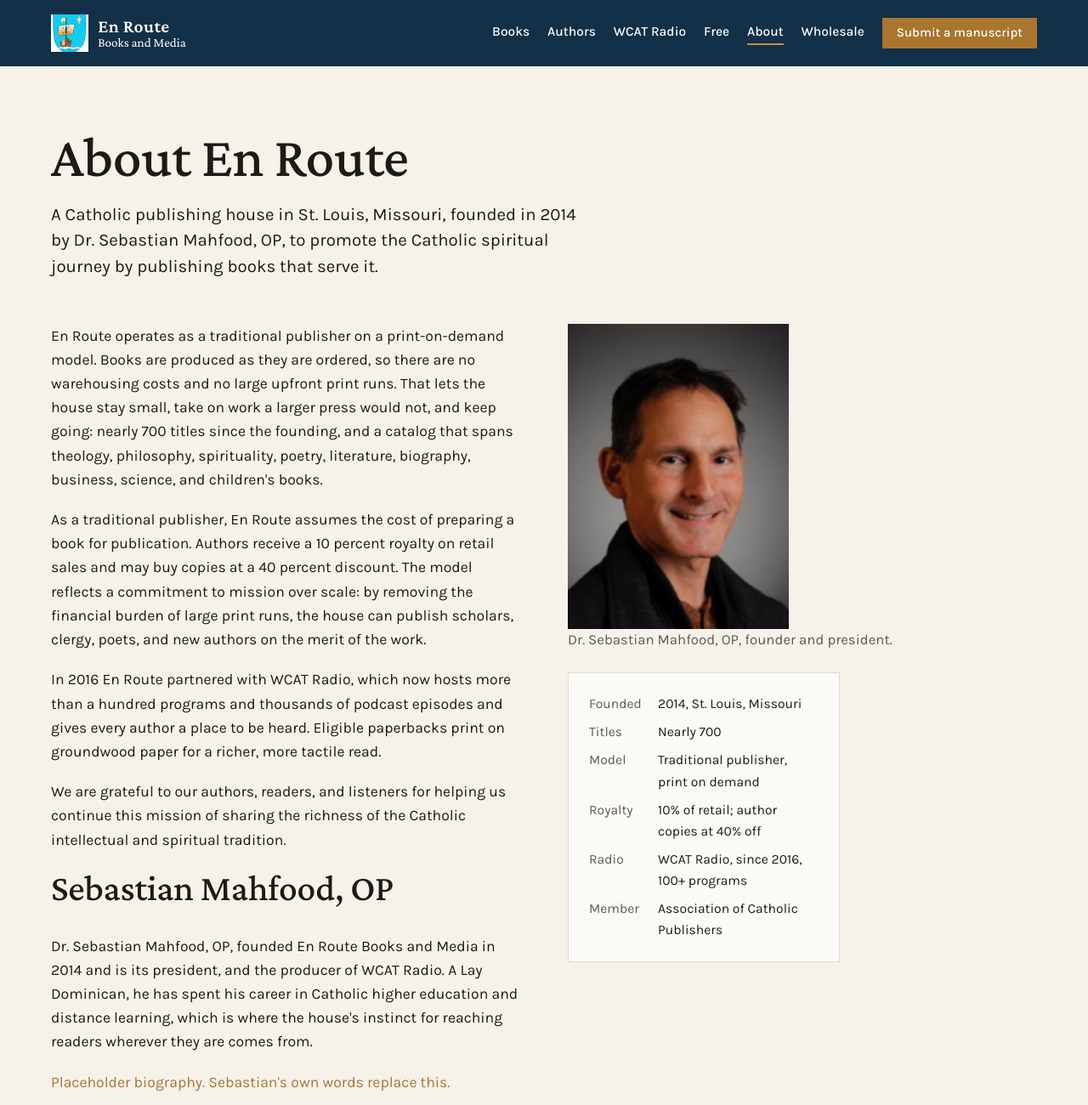
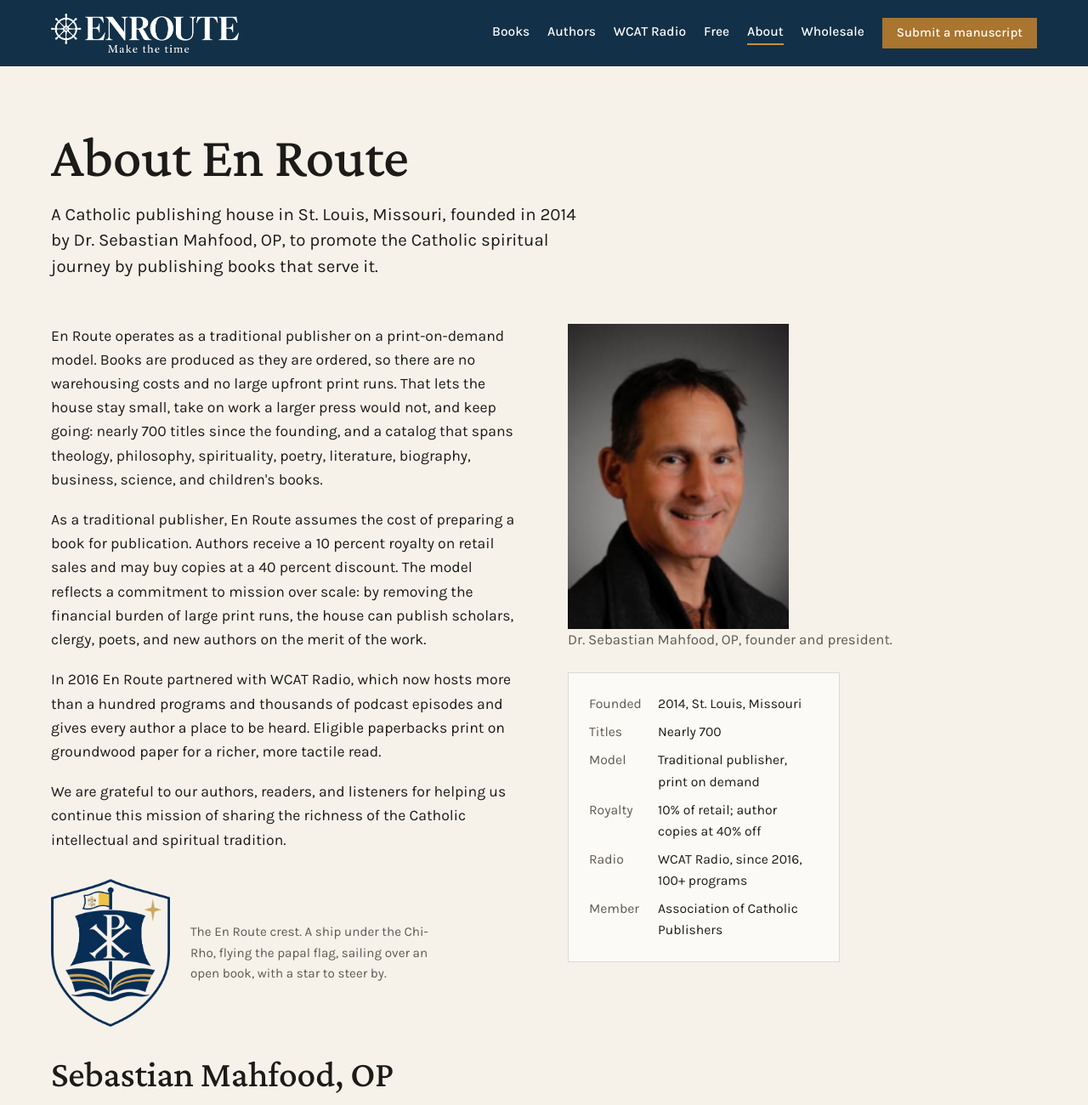
Before and after one commit to liquid1188/en-route-books, an Eleventy site: page src/about.njk in a window 1280 px wide. Shown: the top 1300 px of the page at 85% size. Built offline with nearby package versions, Linux system fonts and the light colour scheme; Eleventy itself is replaced by a stand-in of ours; files that its build step writes are made by us from their sources.

Commit message:
New wordmark in header, crest in footer and About, crest favicon and OG image

```diff
--- a/src/_includes/base.njk
+++ b/src/_includes/base.njk
@@ -6,19 +6,19 @@
   <title>{% if title %}{{ title }} · {% endif %}{{ site.name }}</title>
   <meta name="description" content="{{ description or 'A Catholic publishing house in St. Louis. Nearly 700 titles in theology, philosophy, spirituality, literature, poetry, and children\'s books since 2014.' }}">
   {% if site.setupMode %}<meta name="robots" content="noindex, nofollow">{% endif %}
-  <link rel="icon" href="/images/logo.jpg">
+  <link rel="icon" href="/images/favicon.png" type="image/png">
   <link rel="preconnect" href="https://fonts.googleapis.com">
   <link rel="preconnect" href="https://fonts.gstatic.com" crossorigin>
   <link href="https://fonts.googleapis.com/css2?family=Crimson+Pro:ital,wght@0,400;0,500;0,600;1,400&family=Karla:wght@400;500;600&display=swap" rel="stylesheet">
   <link rel="stylesheet" href="/css/style.css?v={{ buildId }}">
   <meta property="og:title" content="{{ title or site.name }}">
-  <meta property="og:image" content="{{ ogImage or (site.url ~ '/images/header.jpg') }}">
+  <meta property="og:image" content="{{ ogImage or (site.url ~ '/images/crest-512.png') }}">
 </head>
 <body{% if page.url == "/" %} class="home"{% endif %}>
 <a class="skip" href="#main">Skip to content</a>
 <header class="site-head">
   <div class="wrap bar">
-    <a class="brand" href="/"><img src="/images/logo.jpg" alt="" width="512" height="512"><span><b>En Route</b>Books and Media</span></a>
+    <a class="brand" href="/"><img src="/images/wordmark-white.png" alt="En Route Books and Media. Make the time." width="1707" height="355"></a>
     <input type="checkbox" id="menu" class="menu-toggle" aria-label="Open menu">
     <label for="menu" class="menu-btn"><span></span><span></span></label>
     <nav class="nav" aria-label="Main">
@@ -36,6 +36,7 @@
 <footer class="site-foot">
   <div class="wrap foot-grid">
     <div>
+      <img class="foot-crest" src="/images/crest-white.png" alt="" width="512" height="637" loading="lazy">
       <p class="foot-brand">En Route Books and Media</p>
       <p class="foot-motto">Make the time.</p>
       <p class="foot-tag">A Catholic publishing house in St. Louis, Missouri, founded in 2014 by Dr. Sebastian Mahfood, OP.</p>
--- a/src/about.njk
+++ b/src/about.njk
@@ -11,6 +11,7 @@
       <p>As a traditional publisher, En Route assumes the cost of preparing a book for publication. Authors receive a 10 percent royalty on retail sales and may buy copies at a 40 percent discount. The model reflects a commitment to mission over scale: by removing the financial burden of large print runs, the house can publish scholars, clergy, poets, and new authors on the merit of the work.</p>
       <p>In 2016 En Route partnered with WCAT Radio, which now hosts more than a hundred programs and thousands of podcast episodes and gives every author a place to be heard. Eligible paperbacks print on groundwood paper for a richer, more tactile read.</p>
       <p>We are grateful to our authors, readers, and listeners for helping us continue this mission of sharing the richness of the Catholic intellectual and spiritual tradition.</p>
+      <figure class="crest-fig"><img src="/images/crest.png" alt="The En Route crest: a ship under a Chi-Rho sail, flying the papal flag, over an open book" width="781" height="972" loading="lazy"><figcaption>The En Route crest. A ship under the Chi-Rho, flying the papal flag, sailing over an open book, with a star to steer by.</figcaption></figure>
       <h2>Sebastian Mahfood, OP</h2>
       <p>Dr. Sebastian Mahfood, OP, founded En Route Books and Media in 2014 and is its president, and the producer of WCAT Radio. A Lay Dominican, he has spent his career in Catholic higher education and distance learning, which is where the house's instinct for reaching readers wherever they are comes from.</p>
       <p class="caption" style="color:var(--brass)">Placeholder biography. Sebastian's own words replace this.</p>
--- a/src/css/style.css
+++ b/src/css/style.css
@@ -26,7 +26,9 @@
 .site-head { background: var(--harbor); color: #fff; position: sticky; top: 0; z-index: 30; }
 .bar { display: flex; align-items: center; justify-content: space-between; height: 78px; gap: 1rem; }
 .brand { display: flex; align-items: center; gap: .7rem; text-decoration: none; color: #fff; }
-.brand img { height: 44px; width: auto; }
+.brand img { height: 46px; width: auto; }
+@media (max-width: 520px) { .brand img { height: 32px; } }
+.foot-crest { height: 72px; width: auto; margin-bottom: 1rem; }
 .brand span { font-family: var(--display); font-size: .95rem; line-height: 1.05; }
 .brand b { display: block; font-size: 1.35rem; font-weight: 600; letter-spacing: .02em; }
 .nav { display: flex; align-items: center; gap: 1.3rem; }
@@ -148,3 +150,6 @@
 .recog-cards p { margin: 0; font-size: .98rem; color: var(--ink-2); }
 .recog-cards .kicker { margin-bottom: .6rem; }
 @media (max-width: 800px) { .recog-cards { grid-template-columns: 1fr; } }
+.crest-fig { margin: 2rem 0; display: flex; gap: 1.5rem; align-items: center; }
+.crest-fig img { width: 140px; height: auto; flex: none; }
+.crest-fig figcaption { font-size: .95rem; color: var(--ink-2); max-width: 32ch; }
```
Also changed, not shown: src/images/crest-512.png (added), src/images/crest-white.png (added), src/images/crest.png (added), src/images/favicon.png (added), src/images/wordmark-navy.png (added), src/images/wordmark-white.png (added).
